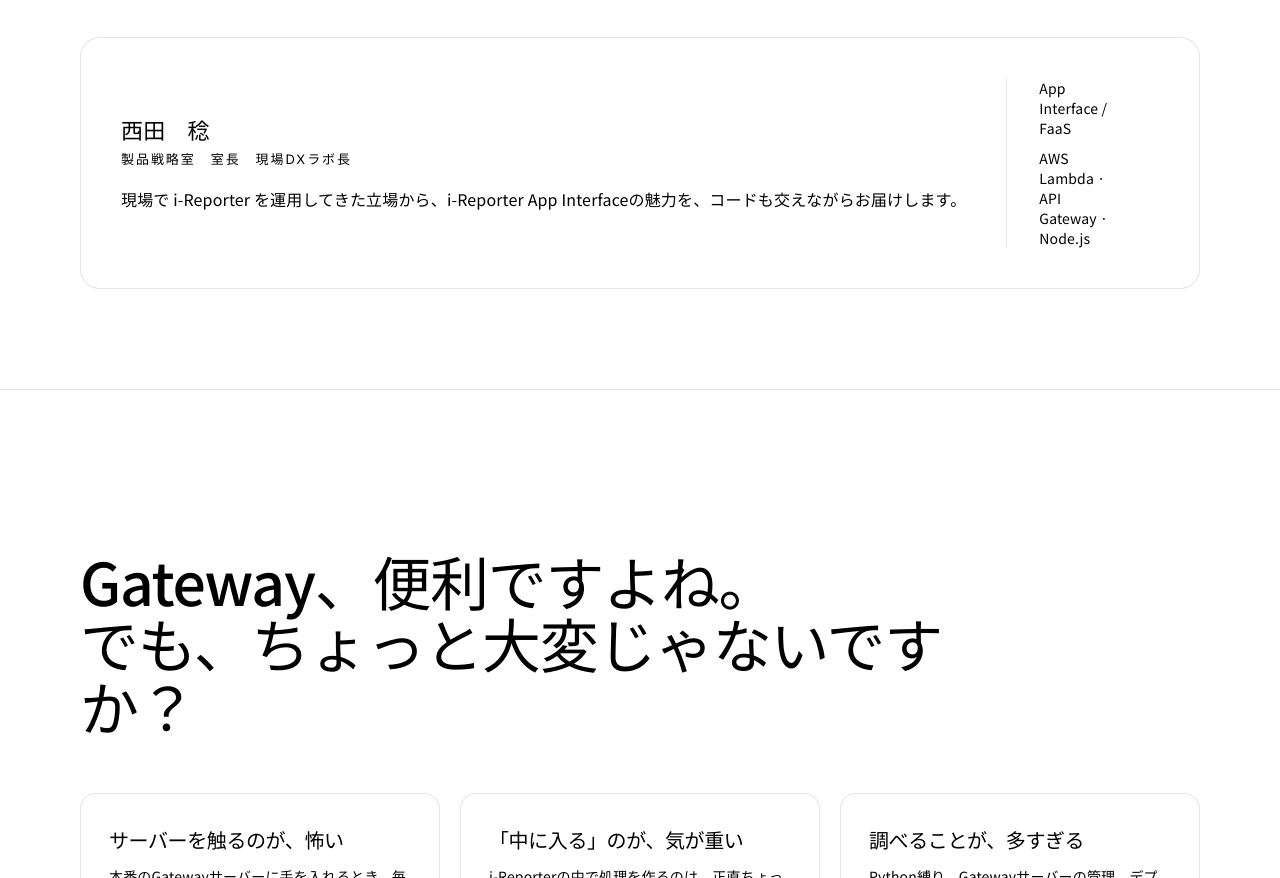
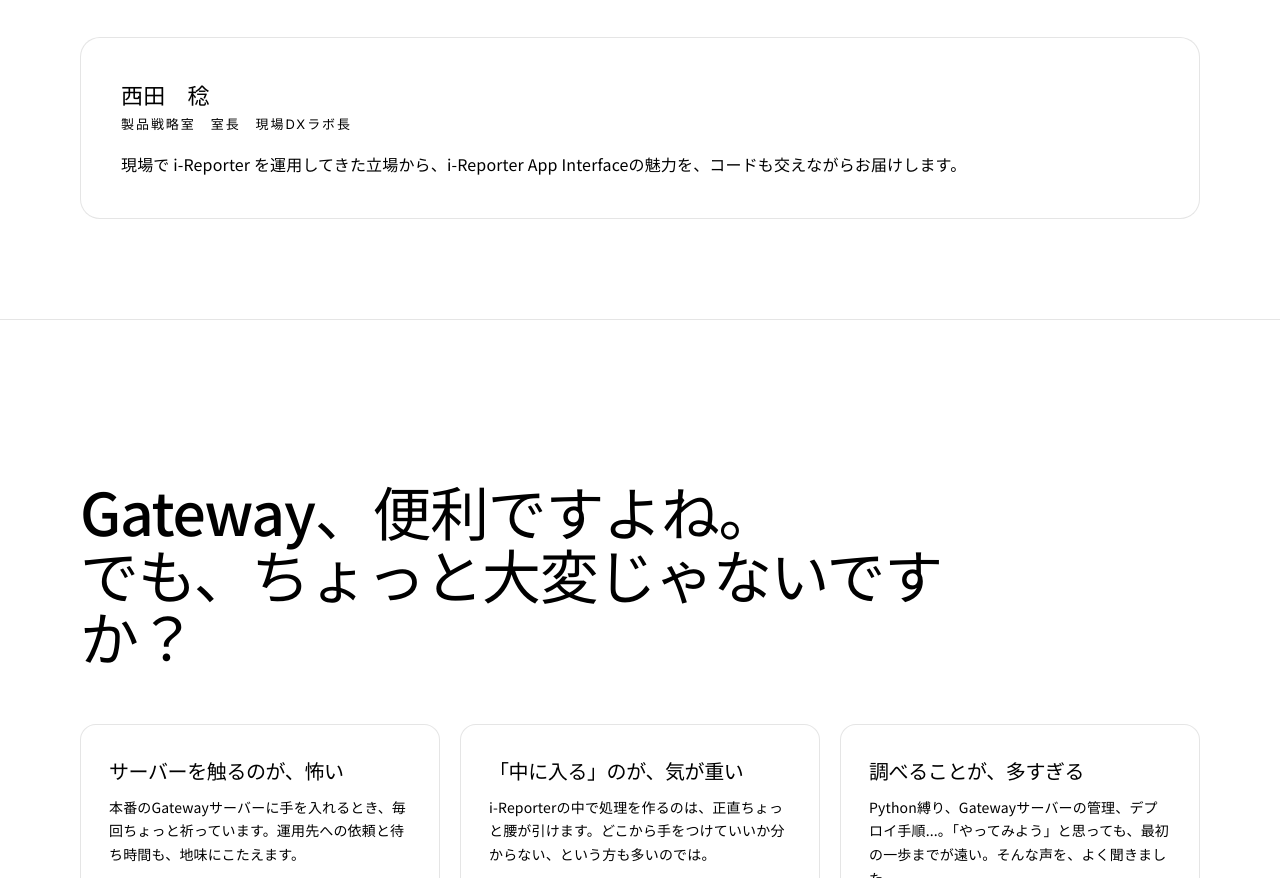
Before and after one commit to i-repo-community/i-reporter-app-interface-nodejs-sample, a website: page index.html in a window 1280 px wide. Shown: the part 1048-1926 px from the top of the page. Drawn offline with Linux system fonts and the light colour scheme.

Commit message:
Update index.html

```diff
--- a/index.html
+++ b/index.html
@@ -662,10 +662,6 @@
           <div class="intro-name">西田　稔</div>
           <div class="intro-role">製品戦略室　室長　現場DXラボ長</div>
           <p style="margin-top:18px">現場で i-Reporter を運用してきた立場から、i-Reporter App Interfaceの魅力を、コードも交えながらお届けします。</p>
-        </div>
-        <div class="intro-stats">
-          <div><span class="n">関心</span><span class="v">App Interface / FaaS</span></div>
-          <div><span class="n">スタック</span><span class="v">AWS Lambda · API Gateway · Node.js</span></div>
         </div>
       </div>
     </div>
```
